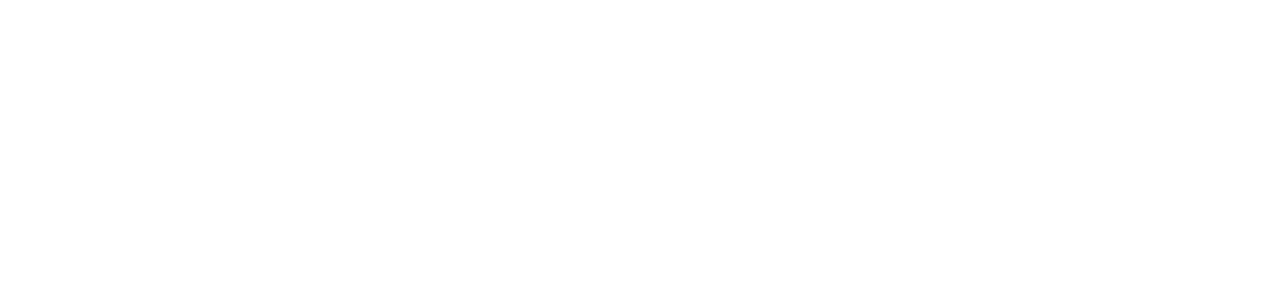
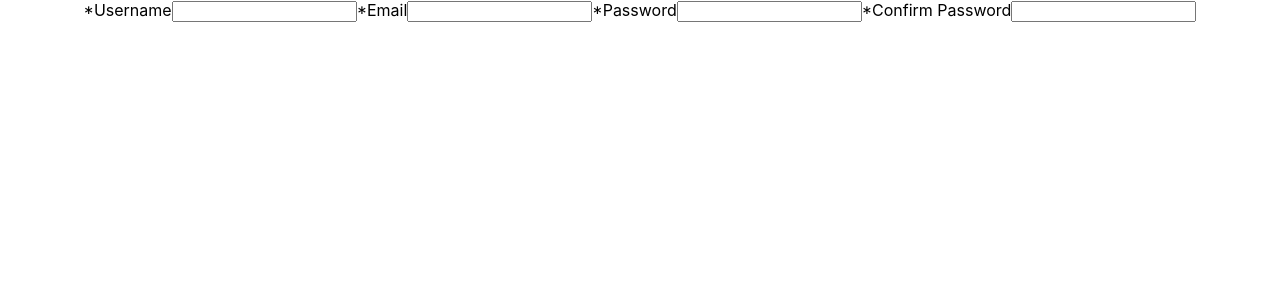
Before and after one commit to olliepayne/rosetta-send, a React (Create React App) app: page /signup in a window 1280 px wide. Shown: the top 300 px of the page. Built offline with nearby package versions, Linux system fonts and the light colour scheme.

Commit message:
stub signup form

```diff
--- a/src/components/SignupForm/SignupForm.jsx
+++ b/src/components/SignupForm/SignupForm.jsx
@@ -5,7 +5,14 @@ const SignupForm = () => {
 
  return (
   <form>
-
+   <label>*Username</label>
+   <input name="username" type="text" />
+   <label>*Email</label>
+   <input name="email" type="text" />
+   <label>*Password</label>
+   <input name="password" type="password" />
+   <label>*Confirm Password</label>
+   <input name="passwordCheck" type="password" />
   </form>
  )
 }
--- a/src/pages/App/App.js
+++ b/src/pages/App/App.js
@@ -1,4 +1,7 @@
+import { Route, Switch } from 'react-router-dom'
 import './App.css';
+import Landing from '../Landing/Landing'
+import Signup from '../Signup/Signup'
 
 function App() {
  // import switch and route from react-router-dom
@@ -6,7 +9,14 @@ function App() {
 
  return (
   <div className="App">
-
+   <Switch>
+    <Route exact path="/">
+     <Landing />
+    </Route>
+    <Route exact path="/signup">
+     <Signup />
+    </Route>
+   </Switch>
   </div>
  );
 }
--- /dev/null
+++ b/src/pages/Landing/Landing.jsx
@@ -0,0 +1,9 @@
+const Landing = () => {
+ return (
+  <div>
+   Home
+  </div>
+ )
+}
+
+export default Landing
--- a/src/pages/Signup/Signup.jsx
+++ b/src/pages/Signup/Signup.jsx
@@ -1,9 +1,11 @@
+import SignupForm from '../../components/SignupForm/SignupForm'
+
 const Signup = () => {
  // render signup form
 
  return (
   <div>
-
+   <SignupForm />
   </div>
  )
 }
--- a/src/services/authAPI.js
+++ b/src/services/authAPI.js
@@ -0,0 +1 @@
+// export a signup function which takes in the form data
```
Also changed, not shown: models/User.js (added, +9 -0 lines).
